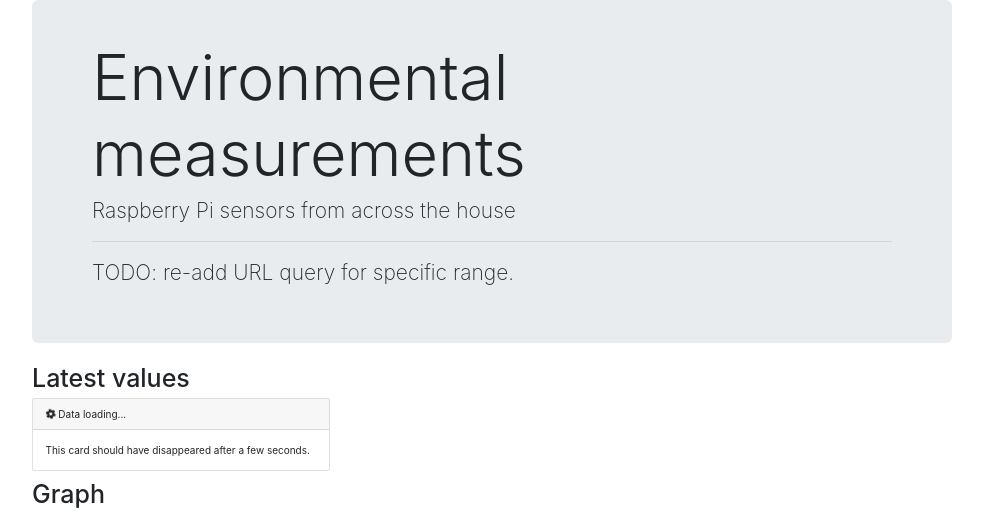
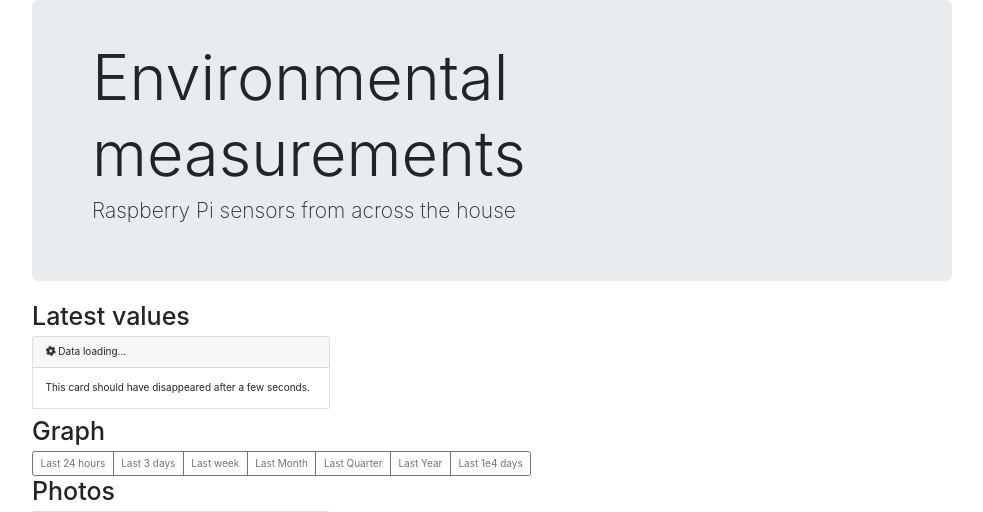
Before and after one commit to matteoferla/Somewhat-Smart-Home, a Flask app: template homesensing_app_project/homesensing/templates/home.mako in a window 1280 px wide. Shown: the top 512 px of the page, without its empty margins (53-1036 px from the left). Run offline with Flask 2, Linux system fonts and the light colour scheme; the template is opened without the code that fills it, so the values that code supplies are empty; some libraries are stand-ins or nearby versions.

Commit message:
:pencil: removed already done to do

```diff
--- a/homesensing_app_project/homesensing/templates/home.mako
+++ b/homesensing_app_project/homesensing/templates/home.mako
@@ -9,8 +9,8 @@
     <div class="jumbotron">
         <h1 class="display-4">Environmental measurements</h1>
         <p class="lead">Raspberry Pi sensors from across the house</p>
-        <hr class="my-4">
-        <p>TODO: re-add URL query for specific range.</p>
+        ## <hr class="my-4">
+        ## <p></p>
     </div>
 
     <div class="row">
```
